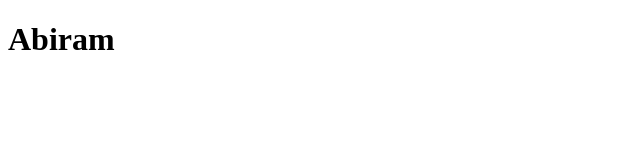
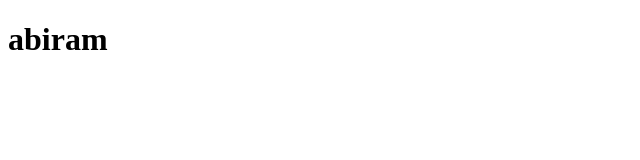
Before and after one commit to abiram1803/samplerepo, a plain HTML site: page index.html in a window 1280 px wide. Shown: the full height of the page, 0-640 px from the left. Drawn offline with Linux system fonts and the light colour scheme.

Commit message:
fix:changed my name

```diff
--- a/index.html
+++ b/index.html
@@ -6,6 +6,6 @@
     <title>Document</title>
 </head>
 <body>
-    <h1>Abiram</h1>
+    <h1>abiram</h1>
 </body>
 </html>
```
